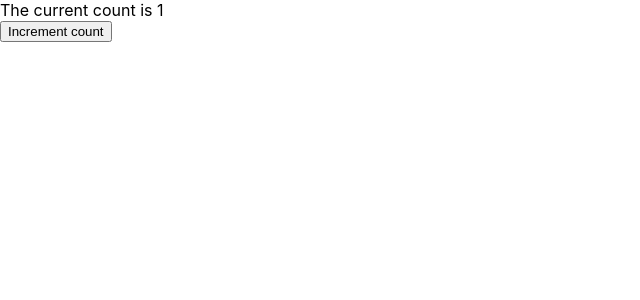
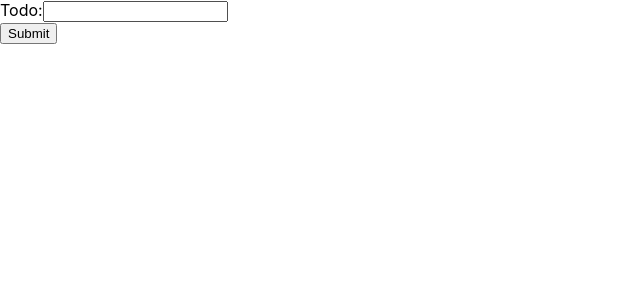
Before and after one commit to bambangsatrio123/Digitalent-Learn-React-2021, a React (Create React App) app: page / in a window 1280 px wide. Shown: the top 300 px of the page, without its empty margins (0-640 px from the left). Built offline with nearby package versions, Linux system fonts and the light colour scheme.

Commit message:
buat app toDo

```diff
--- a/src/App.css
+++ b/src/App.css
@@ -1,5 +1,4 @@
 .App {
-  text-align: center;
 }
 
 .App-logo {
--- a/src/App.js
+++ b/src/App.js
@@ -1,16 +1,46 @@
-import * as React from "react";
-import Counter from "./component/counter";
-import CountDisplay from "./component/counterDisplay";
-import CountProvider from "./context/countContext";
+import { useState } from "react";
+import "./App.css";
 
 function App() {
+  const [listTodo, setListTodo] = useState([]);
+  const [userInput, setUserInput] = useState("");
+  const [error, setError] = useState(null);
+
+  function handleSubmit(event) {
+    event.preventDefault();
+    if (userInput) {
+      setListTodo((prev) => [...prev, userInput]);
+      setUserInput("");
+      return;
+    }
+    setError("Eh Error jangan Asal Submit, Diisi Dulu!")
+  }
+
+  function handleChange(event) {
+    setUserInput(event.target.value);
+  }
+
+  function handleDelete(key) {
+    setListTodo((prev) => prev.filter((val) => val !== key))
+  }
+
   return (
-    <>
-      <CountProvider>
-        <CountDisplay />
-        <Counter />
-      </CountProvider>
-    </>
+    <div className="App">
+      <form onSubmit={handleSubmit}>
+        <div>
+          <label htmlFor="todoInput">Todo:</label>
+          <input id="todoInput" type="text" onChange={handleChange} value={userInput} />
+        </div>
+        {error && <p style={{ color: "red" }}>Error {error}</p>}
+        <button type="submit">Submit</button>
+      </form>
+      {listTodo.map((val, index) => (
+        <ul key={`${val} ${index}`}>
+          <li>{val}</li>
+          <button onClick={() => handleDelete(val)}>Delete</button>
+        </ul>
+      ))}
+    </div>
   );
 }
 
--- a/src/component/counter.js
+++ /dev/null
@@ -1,7 +0,0 @@
-import useCount from "../hooks/useCount";
-
-export default function Counter() {
-  const [, setCount] = useCount();
-  const increment = () => setCount((c) => c + 1);
-  return <button onClick={increment}>Increment count</button>;
-}
--- a/src/component/counterDisplay.js
+++ /dev/null
@@ -1,6 +0,0 @@
-import useCount from "../hooks/useCount";
-
-export default function CountDisplay() {
-  const [count] = useCount();
-  return <div>{`The current count is ${count}`}</div>;
-}
--- a/src/context/countContext.js
+++ /dev/null
@@ -1,9 +0,0 @@
-import React from "react";
-
-export const MyContext = React.createContext();
-
-export default function CountProvider(props) {
-  const [count, setCount] = React.useState(1);
-  const value = [count, setCount];
-  return <MyContext.Provider value={value} {...props} />;
-}
--- a/src/hooks/useCount.js
+++ /dev/null
@@ -1,10 +0,0 @@
-import React from "react";
-import { MyContext } from "../context/countContext";
-
-export default function useCount() {
-  const context = React.useContext(MyContext);
-  if (!context) {
-    throw new Error("useCount must be inside of myContext Provider");
-  }
-  return context;
-}
```
Also changed, not shown: src/component/Greeting.js (deleted, +0 -20 lines), src/component/MateriHooks.js (deleted, +0 -12 lines), src/hooks/useSetLocalStorage.js (deleted, +0 -11 lines).
